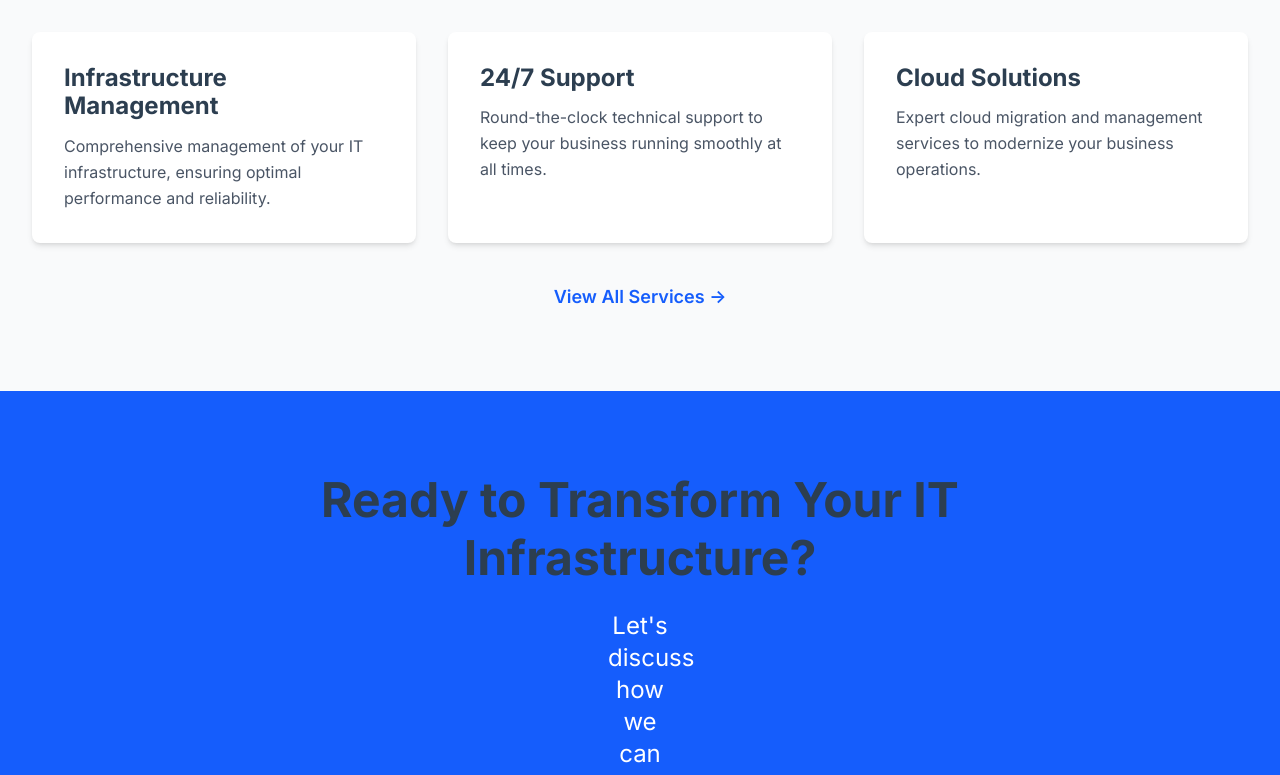
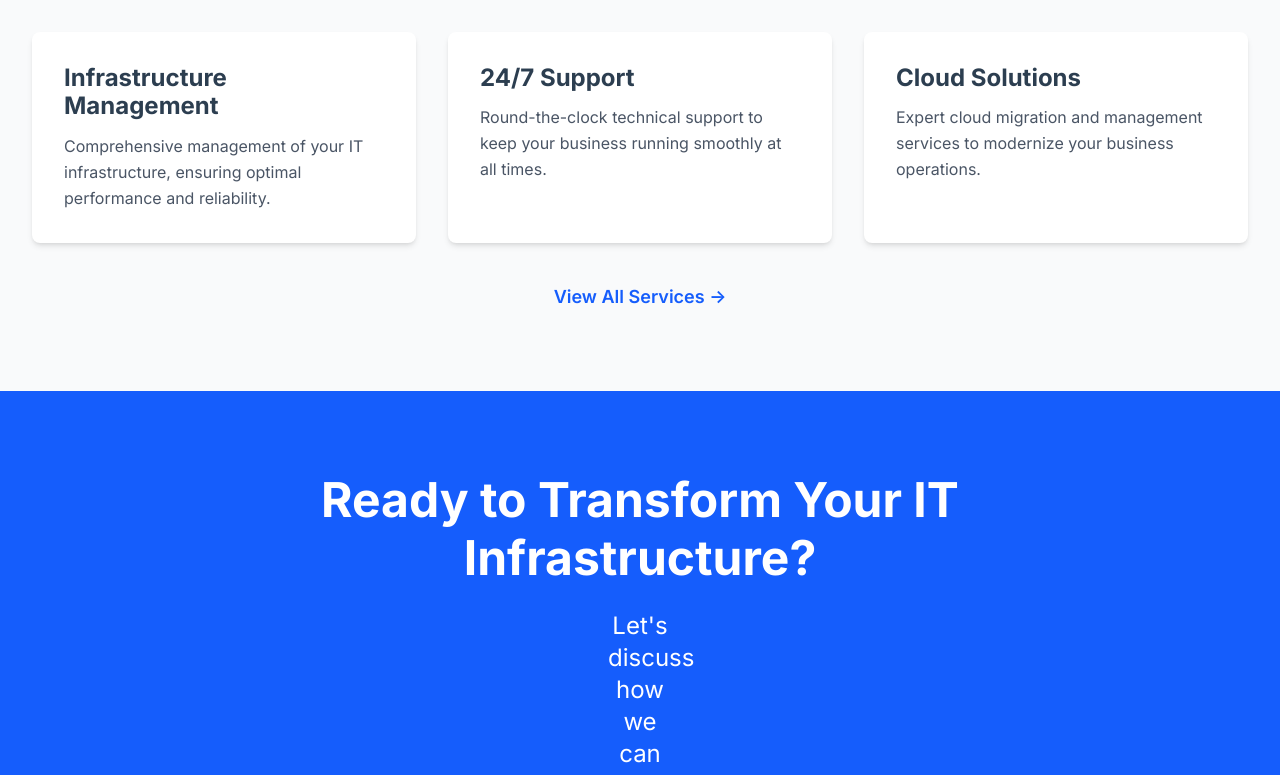
Before and after one commit to beezly/company-website, an Astro site: page / in a window 1280 px wide. Shown: the part 742-1517 px from the top of the page. Built offline with nearby package versions, Linux system fonts and the light colour scheme; Astro itself is replaced by a stand-in of ours.

Commit message:
Fix heading color override in global CSS

```diff
--- a/src/styles/global.css
+++ b/src/styles/global.css
@@ -61,7 +61,6 @@ h1, h2, h3, h4, h5, h6 {
   font-family: var(--font-family-primary);
   font-weight: 700;
   line-height: 1.2;
-  color: var(--color-neutral-dark);
 }
 
 /* Responsive image styling */
```
